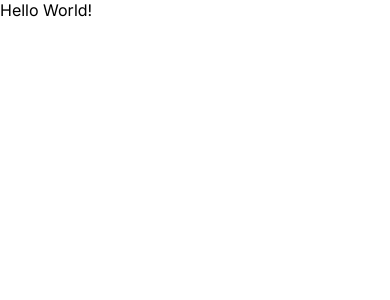
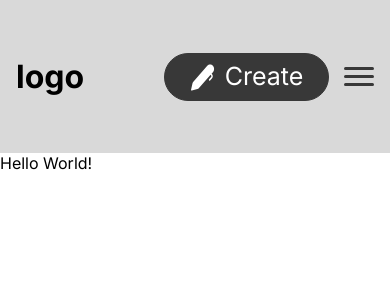
Before and after one commit to keita7777/teamsdev_16_1, a Next.js app: page / in a window 390 px wide. Shown: the top 300 px of the page. Built offline with nearby package versions, Linux system fonts and the light colour scheme.

Commit message:
ヘッダー作成

```diff
--- a/app/page.tsx
+++ b/app/page.tsx
@@ -1,5 +1,12 @@
+import Header from "../components/Header";
 import styles from "./page.module.css";
 
 export default function Home() {
-  return <p>Hello World!</p>;
+
+  return (
+   <>
+  <Header />
+  <p>Hello World!</p>
+  </>
+);
 }
--- /dev/null
+++ b/components/Header/index.tsx
@@ -0,0 +1,45 @@
+import styles from "./styles.module.css";
+import Link from "next/link";
+import Image from 'next/image';
+import Icon from  './img/icon-create.svg';
+
+
+const Header = () => {
+
+
+  return (
+    <>
+    <header className={styles.header}>
+      <div className={styles.wrap}>
+        <h1>logo</h1>
+
+        <nav className={styles.nav}>
+          <ul>
+            <li className={styles.pcOnly}>
+              <Link href="/">home</Link>
+            </li>
+            <li>
+              <Link href="/create">
+              <Image src={Icon}  className={styles.icon} alt="アイコン" width={40} height={40}/>
+              create</Link>
+            </li>
+            <li className={`${styles.signIn} ${styles.pcOnly}`}>
+              <Link href="/signIn">sign in</Link>
+            </li>
+          </ul>
+        </nav>
+
+        {/* ハンバーガーメニューのボタン */}
+        <button className={styles.hamburger}>
+          <span className={styles.bar}></span>
+          <span className={styles.bar}></span>
+          <span className={styles.bar}></span>
+        </button>
+
+      </div>
+    </header>
+    </>
+  );
+};
+
+export default Header;
--- /dev/null
+++ b/components/Header/styles.module.css
@@ -0,0 +1,123 @@
+/* ヘッダー全体 */
+.header {
+    width: 100%;
+    height: 153px;
+    display: flex;
+    background: #d9d9d9;
+}
+
+/* ヘッダー内のラップ要素 */
+.wrap {
+    width: 100%;
+    display: flex;
+    align-items: center;
+    margin: 0 auto;
+    padding: 0 50px;
+    justify-content: space-between;
+}
+
+/* ナビゲーションメニューのスタイル */
+.nav {
+    max-width: 700px;
+    display: flex;
+    align-items: center;
+}
+
+.nav ul {
+    display: flex;
+    list-style: none;
+    gap: 50px;
+}
+
+.nav li {
+    display: flex;
+    justify-content: center;
+    align-items: center;
+    width: 200px;
+    height: 60px;
+    border-radius: 50px;
+    border: 1px solid #383838;
+    background-color: #383838;
+    color: #fff;
+    text-transform: capitalize;
+    font-size: 25px;
+}
+
+nav li.signIn {
+    background-color: #d9d9d9;
+    color: #333;
+}
+
+
+/* ハンバーガーメニュー */
+.hamburger {
+    display: none;
+    flex-direction: column;
+    justify-content: space-around;
+    width: 30px;
+    height: 25px;
+    background: none;
+    border: none;
+    cursor: pointer;
+}
+
+
+/* 960px以下の画面幅のスタイル */
+@media (max-width: 960px) {
+    .nav {
+        margin-left: auto;
+        margin-right: 30px;
+    }
+    .nav ul {
+        gap: 20px;
+    }
+}
+
+/* 768px以下の画面幅のスタイル */
+@media (max-width: 768px) {
+    .wrap {
+        padding: 0 16px;
+        justify-content: space-between;
+    }
+
+    .nav {
+        max-width: 300px;
+    }
+
+    .nav li {
+        width: 165px;
+        height: 48px;
+    }
+
+    .nav li.pcOnly {
+        display: none;
+    }
+
+    .hamburger {
+        display: flex;
+    }
+}
+
+
+
+.hamburger .bar {
+    width: 100%;
+    height: 3px;
+    background-color: #383838;
+    border-radius: 5px;
+}
+
+/* 412px以下の画面幅のスタイル */
+@media (max-width: 412px) {
+    .nav {
+        max-width: 150px;
+    }
+}
+
+/* ボタンアイコン */
+.icon {
+    width: 25px;
+    height: 29px;
+    margin-right: 10px;
+    vertical-align: middle;
+}
```
Also changed, not shown: components/Header/img/icon-create.svg (added).
